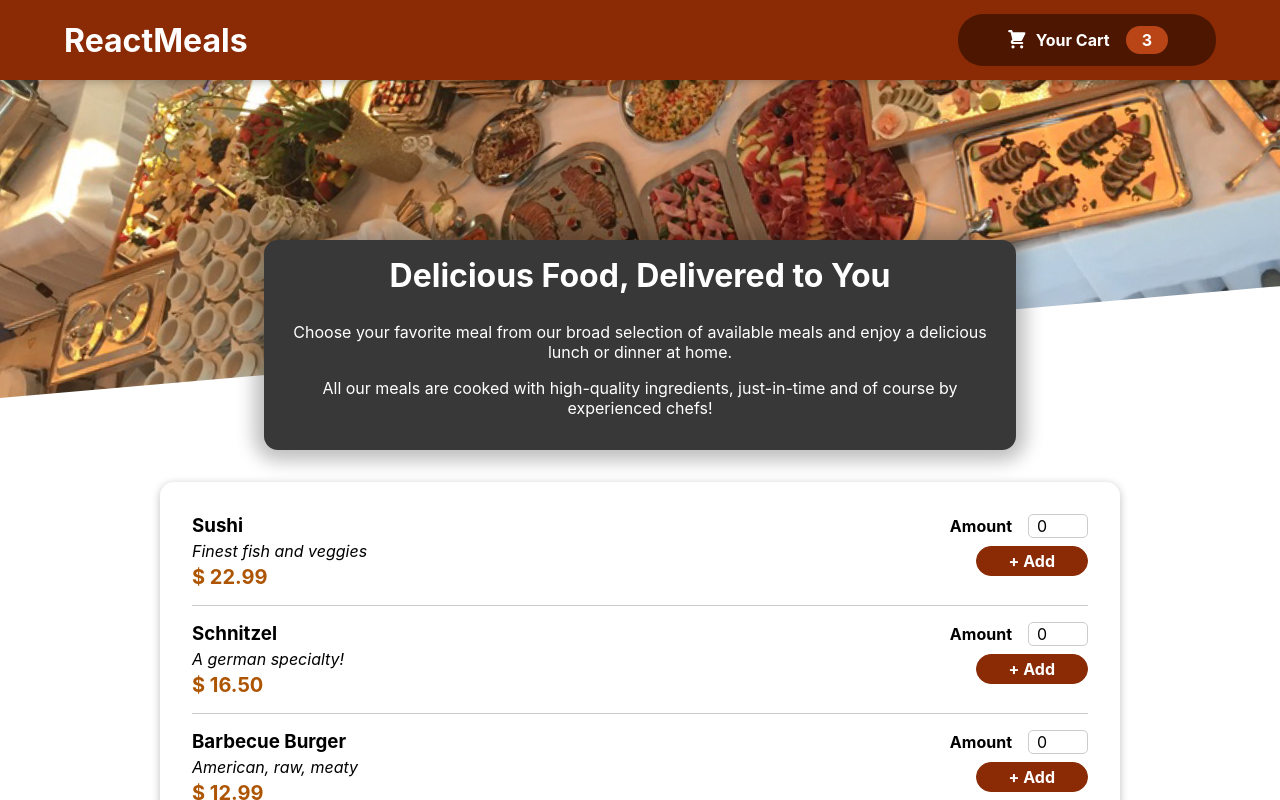
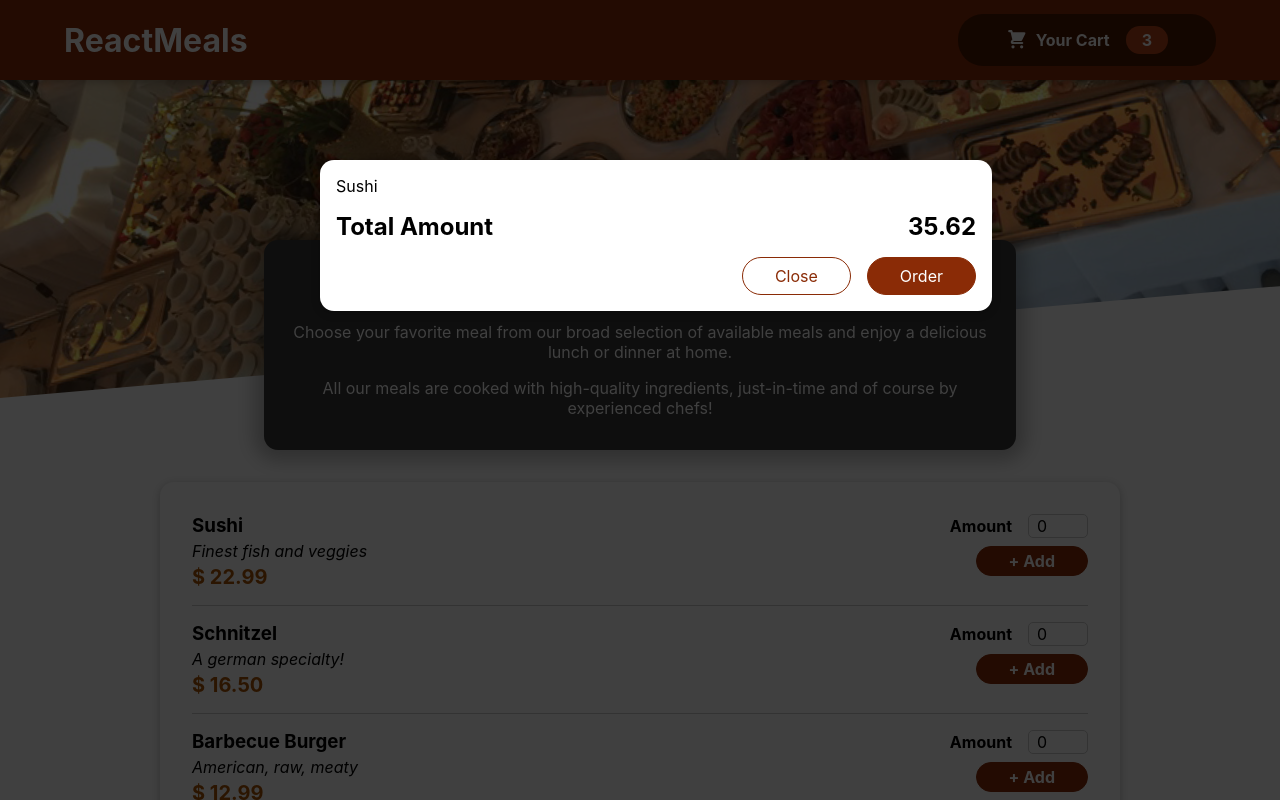
Before and after one commit to trustnloveu/React, a React (Create React App) app: page / in a window 1280 px wide. Shown: the top 800 px of the page. Built offline with nearby package versions, Linux system fonts and the light colour scheme.

Commit message:
Modal using Portal

```diff
--- a/public/index.html
+++ b/public/index.html
@@ -1,15 +1,13 @@
 <!DOCTYPE html>
 <html lang="en">
+
 <head>
   <meta charset="utf-8" />
   <link rel="icon" href="%PUBLIC_URL%/favicon.ico" />
   <meta name="viewport" content="width=device-width, initial-scale=1" />
   <meta name="theme-color" content="#000000" />
-    <meta
-      name="description"
-      content="Web site created using create-react-app"
-    />
-    <link rel="apple-touch-icon" href="%PUBLIC_URL%/logo192.png" />
+  <meta name="description" content="Web site created using create-react-app" />
+  <!-- <link rel="apple-touch-icon" href="%PUBLIC_URL%/logo192.png" /> -->
   <!--
       manifest.json provides metadata used when your web app is installed on a
       user's mobile device or desktop. See https://developers.google.com/web/fundamentals/web-app-manifest/
@@ -26,8 +24,10 @@
     -->
   <title>React App</title>
 </head>
+
 <body>
   <noscript>You need to enable JavaScript to run this app.</noscript>
+  <div id="overlays"></div>
   <div id="root"></div>
   <!--
       This HTML file is a template.
@@ -40,4 +40,5 @@
       To create a production bundle, use `npm run build` or `yarn build`.
     -->
 </body>
+
 </html>
--- a/src/App.js
+++ b/src/App.js
@@ -3,10 +3,12 @@
 // Comonents
 import Header from "./components/Layout/Header";
 import Meals from "./components/Meals/Meals";
+import Cart from "./components/Cart/Cart"; //* Modal
 
 function App() {
   return (
     <Fragment>
+      <Cart />
       <Header />
       <Meals />
     </Fragment>
--- /dev/null
+++ b/src/components/Cart/Cart.js
@@ -0,0 +1,38 @@
+// CSS
+import classes from "./Cart.module.css";
+
+// Component
+import Modal from "../UI/Modal";
+
+const Cart = (props) => {
+  const cartitems = (
+    <ul className={classes["cart-items"]}>
+      {[
+        {
+          id: "c1",
+          name: "Sushi",
+          amount: "2",
+          price: 12.99,
+        },
+      ].map((item) => (
+        <li key={item.id}>{item.name}</li>
+      ))}
+    </ul>
+  );
+
+  return (
+    <Modal>
+      {cartitems}
+      <div className={classes.total}>
+        <span>Total Amount</span>
+        <span>35.62</span>
+      </div>
+      <div className={classes.actions}>
+        <button className={classes["button--alt"]}>Close</button>
+        <button className={classes.button}>Order</button>
+      </div>
+    </Modal>
+  );
+};
+
+export default Cart;
--- /dev/null
+++ b/src/components/Cart/Cart.module.css
@@ -0,0 +1,46 @@
+.cart-items {
+    list-style: none;
+    margin: 0;
+    padding: 0;
+    max-height: 20rem;
+    overflow: auto;
+}
+
+.total {
+  display: flex;
+  justify-content: space-between;
+  align-items: center;
+  font-weight: bold;
+  font-size: 1.5rem;
+  margin: 1rem 0;
+}
+
+.actions {
+  text-align: right;
+}
+
+.actions button {
+  font: inherit;
+  cursor: pointer;
+  background-color: transparent;
+  border: 1px solid #8a2b06;
+  padding: 0.5rem 2rem;
+  border-radius: 25px;
+  margin-left: 1rem;
+}
+
+.actions button:hover,
+.actions button:active {
+  background-color: #5a1a01;
+  border-color: #5a1a01;
+  color: white;
+}
+
+.actions .button--alt {
+  color: #8a2b06;
+}
+
+.actions .button {
+  background-color: #8a2b06;
+  color: white;
+}
--- /dev/null
+++ b/src/components/UI/Modal.js
@@ -0,0 +1,35 @@
+import ReactDOM from "react-dom";
+
+// CSS
+import classes from "./Modal.module.css";
+
+// Component
+const Backdrop = (props) => {
+  return <div className={classes.backdrop}></div>;
+};
+
+const ModalOverlay = (props) => {
+  return (
+    <div className={classes.modal}>
+      <div className={classes.content}>{props.children}</div>
+    </div>
+  );
+};
+
+// Helper Constant
+const portalElement = document.getElementById("overlays");
+
+// Main
+const Modal = (props) => {
+  return (
+    <>
+      {ReactDOM.createPortal(<Backdrop />, portalElement)}
+      {ReactDOM.createPortal(
+        <ModalOverlay>{props.children}</ModalOverlay>,
+        portalElement
+      )}
+    </>
+  );
+};
+
+export default Modal;
--- /dev/null
+++ b/src/components/UI/Modal.module.css
@@ -0,0 +1,40 @@
+.backdrop {
+  position: fixed;
+  top: 0;
+  left: 0;
+  width: 100%;
+  height: 100vh;
+  z-index: 20;
+  background-color: rgba(0, 0, 0, 0.75);
+}
+
+.modal {
+  position: fixed;
+  top: 20vh;
+  left: 5%;
+  width: 90%;
+  background-color: white;
+  padding: 1rem;
+  border-radius: 14px;
+  box-shadow: 0 2px 8px rgba(0, 0, 0, 0.25);
+  z-index: 30;
+  animation: slide-down 300ms ease-out forwards;
+}
+
+@media (min-width: 768px) {
+  .modal {
+    width: 40rem;
+    left: calc(50% - 20rem);
+  }
+}
+
+@keyframes slide-down {
+  from {
+    opacity: 0;
+    transform: translateY(-3rem);
+  }
+  to {
+    opacity: 1;
+    transform: translateY(0);
+  }
+}
```
Also changed, not shown: public/manifest.json. Lines whose indentation alone changed are shown as unchanged.
